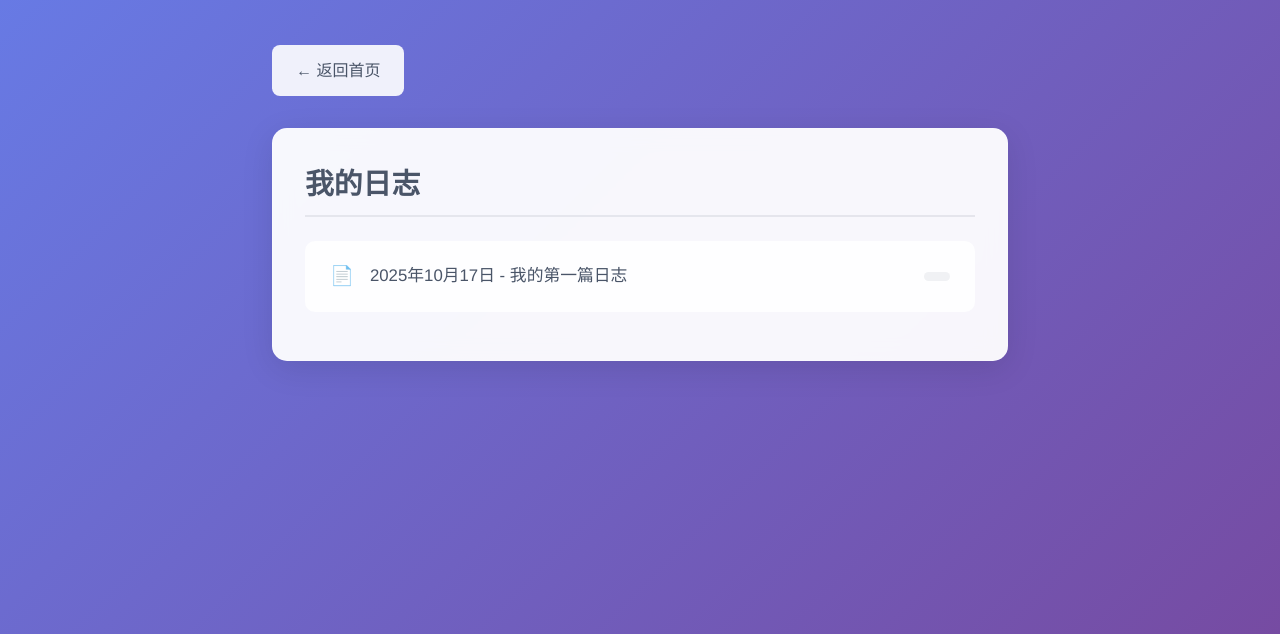
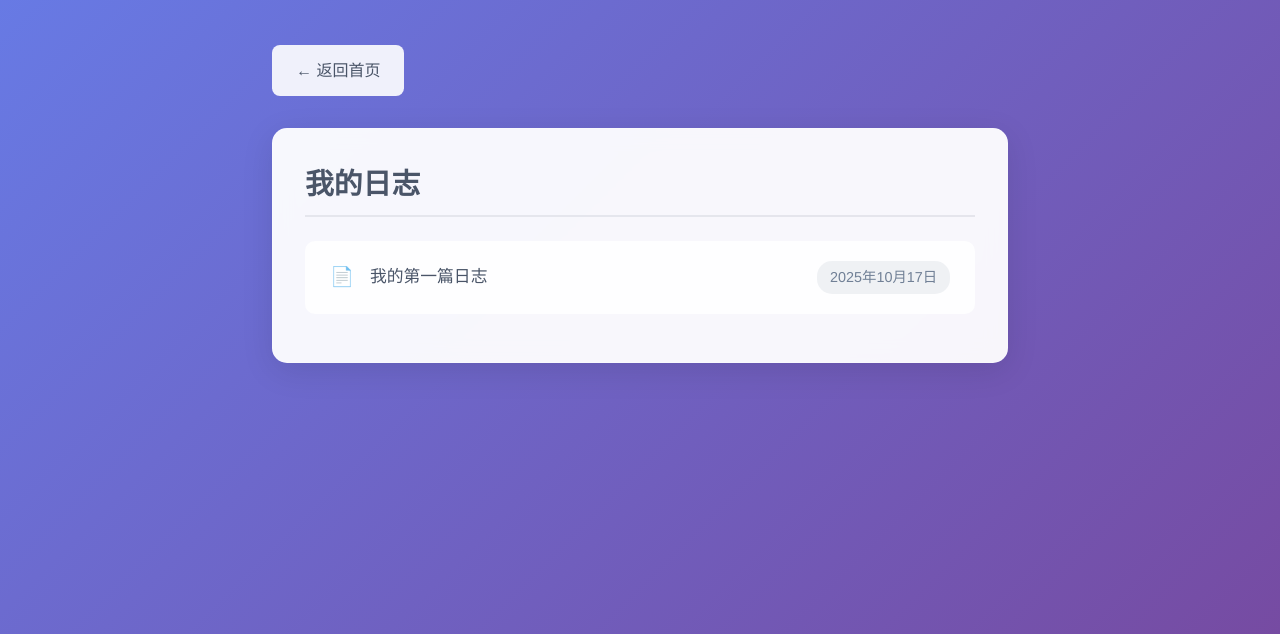
Before and after one commit to NoobOmega/NoobOmega.github.io, a plain HTML site: page logs.html in a window 1280 px wide. Shown: the part 166-800 px from the top of the page. Drawn offline with Linux system fonts and the light colour scheme.

Commit message:
Refactor log entry for better readability

```diff
--- a/logs.html
+++ b/logs.html
@@ -22,7 +22,12 @@
             <div class="posts">
             <h2>我的日志</h2>
             <ul class="post-list">
-                <li><a href="logs/log1.html">2025年10月17日 - 我的第一篇日志</a></li>
+                <li>
+                    <a href="logs/log1.html" data-date="2025年10月17日">
+                        我的第一篇日志
+                    </a>
+                </li>
+                <!-- 可以继续添加更多日志条目 -->
             </ul>
         </div>
         </main>
```
